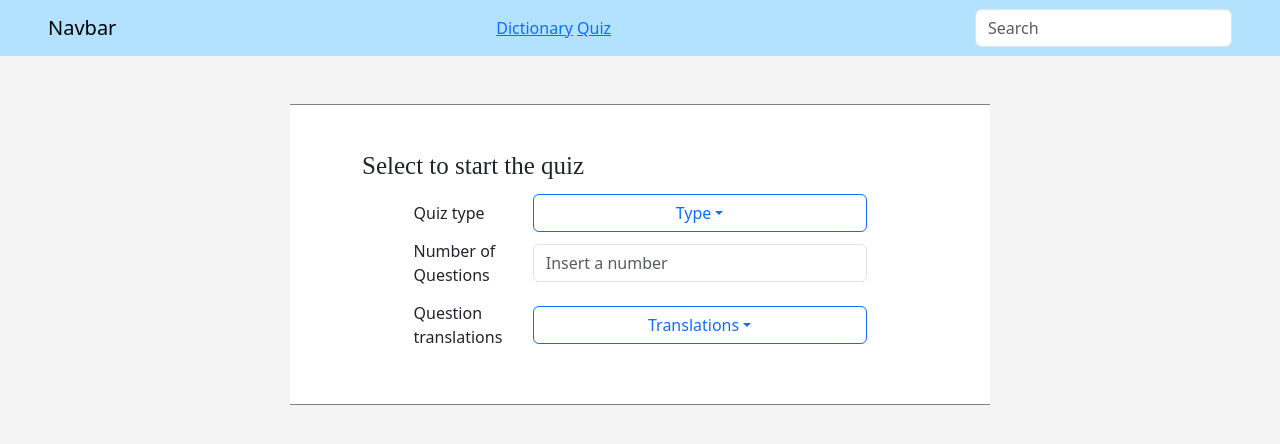
After one commit to shirounk01/language-learning-app, a Django app: page /quiz_selection in a window 1280 px wide. The commit adds this page. Shown: the top 444 px of the page. Run offline with Django 5.2, Linux system fonts and the light colour scheme; some libraries are stand-ins or nearby versions.

Commit message:
added quiz selection page

```diff
--- a/app/myapp/templates/base.html
+++ b/app/myapp/templates/base.html
@@ -22,7 +22,7 @@
       <a class="navbar-brand" href="{% url "home" %}">Navbar</a>
       <div>
         <a href="{% url "dictionary" %}">Dictionary</a>
-        <a href="{% url "quiz" %}">Quiz</a>
+        <a href="{% url "quiz_selection" %}">Quiz</a>
       </div>
       <form class="form-inline" method="get" action="{% url "definition" %}">
         <div class="form-group">
--- /dev/null
+++ b/app/myapp/templates/quiz_base.html
@@ -0,0 +1,6 @@
+{% extends "base.html" %}
+{% block content %}
+    <script></script>
+    {% block quiz-block %}
+    {% endblock quiz-block %}
+{% endblock content %}
--- /dev/null
+++ b/app/myapp/templates/quiz_selection_page.html
@@ -0,0 +1,102 @@
+{% extends "quiz_base.html" %}
+{% load static %}
+{% block extra_css %}
+    <link rel="stylesheet" href="{% static 'css/word_definition.css' %}">
+{% endblock extra_css %}
+{% block quiz-block %}
+    <script>
+        quizInfo = {
+            "quiz-type": null,
+            "question-number": null,
+            "question-translation": null,
+        }
+
+        $(document).on("click", ".dropdown-item", function(e){
+            let value = $(this).attr("value");
+            let text = $(this).text();
+            let el = $(this).closest(".dropdown").find(".dropdown-toggle");
+            el.text(text);
+            quizInfo[el.attr("id")] = value;
+            checkInfo();
+        })
+
+        $(document).on("change", "#question-number", function(e){
+            quizInfo["question-number"] = parseInt($(this).val(), 10);
+            checkInfo();
+        })
+
+
+        $(document).on("submit", "#quiz-form", function(e){
+            let queryString = $.param(quizInfo);
+            var encodedData = btoa(queryString);
+            var urlSafeData = encodeURIComponent(encodedData);
+            window.location.href = "{% url "quiz" %}" + "?" + urlSafeData;
+            return false;
+        })
+
+        function checkInfo(){
+            let isComplete = !Object.values(quizInfo).includes(null);
+            if(isComplete){
+                $("#next-button").removeClass("d-none");
+            }
+        }
+
+
+    </script>
+    <p class="word-translation mx-4">Select to start the quiz</p>
+    <div class="d-flex justify-content-center">
+        <form class="w-75" id="quiz-form">
+            <div class="form-group row align-items-center">
+                <label class="col-3 col-form-label">Quiz type</label>
+                <div class="col-9">
+                    <div class="dropdown w-100">
+                        <a class="btn btn-outline-primary dropdown-toggle col-12"
+                           type="button"
+                           id="quiz-type"
+                           data-bs-toggle="dropdown"
+                           aria-expanded="false">Type</a>
+                        <ul class="dropdown-menu w-100">
+                            <li>
+                                <a class="dropdown-item" value="type" href="#">Typing</a>
+                                <a class="dropdown-item" value="choice" href="#">Multiple choices</a>
+                            </li>
+                        </ul>
+                    </div>
+                </div>
+            </div>
+            <div class="form-group row align-items-center">
+                <label class="col-3 col-form-label">Number of Questions</label>
+                <div class="col-9">
+                    <input type="number"
+                           min="4"
+                           id="question-number"
+                           class="form-control"
+                           id="inputPassword"
+                           placeholder="Insert a number">
+                </div>
+            </div>
+            <div class="form-group row align-items-center">
+                <label class="col-3 col-form-label">Question translations</label>
+                <div class="col-9">
+                    <div class="dropdown w-100">
+                        <a class="btn btn-outline-primary dropdown-toggle col-12"
+                           type="button"
+                           id="question-translation"
+                           data-bs-toggle="dropdown"
+                           aria-expanded="false">Translations</a>
+                        <ul class="dropdown-menu w-100">
+                            <li>
+                                <a class="dropdown-item" value="pl" href="#">Polish to English</a>
+                                <a class="dropdown-item" value="en" href="#">English to Polish</a>
+                                <a class="dropdown-item" value="mix" href="#">Mixed</a>
+                            </li>
+                        </ul>
+                    </div>
+                </div>
+            </div>
+            <div class="d-flex flex-row-reverse mt-2 d-none" id="next-button">
+                <button class="btn btn-outline-primary" type="submit">Start quiz</button>
+            </div>
+        </form>
+    </div>
+{% endblock quiz-block %}
--- a/app/myapp/urls.py
+++ b/app/myapp/urls.py
@@ -5,5 +5,7 @@ urlpatterns = [
     path("", views.home_page, name="home"),
     path("search", views.definition_page, name="definition"),
     path("dictionary", views.dictionary, name="dictionary"),
+    path("quiz_end_screen", views.quiz_end_screen, name="quiz_end_screen"),
+    path("quiz_selection", views.quiz_selection, name="quiz_selection"),
     path("quiz", views.quiz, name="quiz"),
 ]
--- a/app/myapp/views.py
+++ b/app/myapp/views.py
@@ -1,7 +1,11 @@
 from django.shortcuts import render
 from .models import *
 from django.core.paginator import Paginator
+
 import random
+import base64
+import json
+import urllib.parse
 
 
 # Create your views here.
@@ -48,6 +52,41 @@ def dictionary(request):
     )
 
 
+def quiz_selection(request):
+    return render(request, "quiz_selection_page.html")
+
+
+def quiz_end_screen(request):
+    return render(request, "quiz_end_screen.html")
+
+
 def quiz(request):
-    quiz_words = random.sample(list(Word.objects.all()), k=3)
-    return render(request, "type_quiz.html", {"words": quiz_words})
+    data = list((request.GET.dict().keys()))[0]
+    try:
+        data = urllib.parse.unquote(data)
+        decoded_json = base64.b64decode(data).decode("utf-8")
+        quiz_info_json = json.dumps(urllib.parse.parse_qs(decoded_json))
+        quiz_info = dict(json.loads(quiz_info_json))
+        quiz_type = quiz_info["quiz-type"][0]
+        question_number = int(quiz_info["question-number"][0])
+        question_translation = quiz_info["question-translation"][0]
+    except Exception as e:
+        print(">>>", e)
+    print(question_number)
+    quiz_words = random.sample(list(Word.objects.all()), k=question_number)
+
+    if question_translation == "en":
+        for word in quiz_words:
+            word.name, word.translation = word.translation, word.name
+    elif question_translation == "mix":
+        random_indexes = random.sample(range(len(quiz_words)), k=len(quiz_words) // 2)
+        for index in random_indexes:
+            quiz_words[index].name, quiz_words[index].translation = (
+                quiz_words[index].translation,
+                quiz_words[index].name,
+            )
+
+    if quiz_type == "type":
+        return render(request, "type_quiz.html", {"words": quiz_words})
+    elif quiz_type == "choice":
+        pass
```
Also changed, not shown: app/myapp/templates/quiz_end_screen.html (added, +8 -0 lines), app/myapp/templates/type_quiz.html (+8 -10 lines), app/db.sqlite3.
